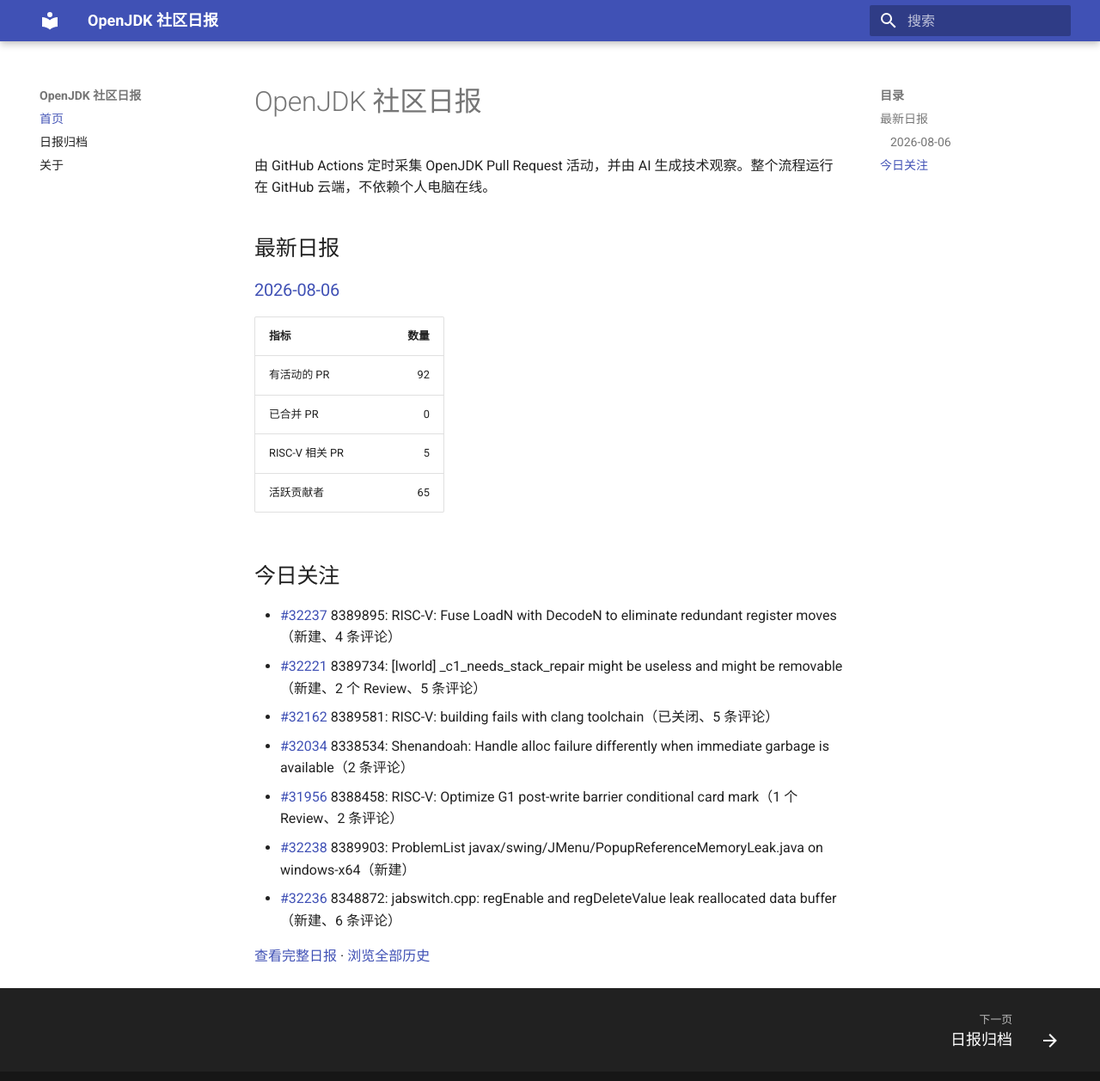
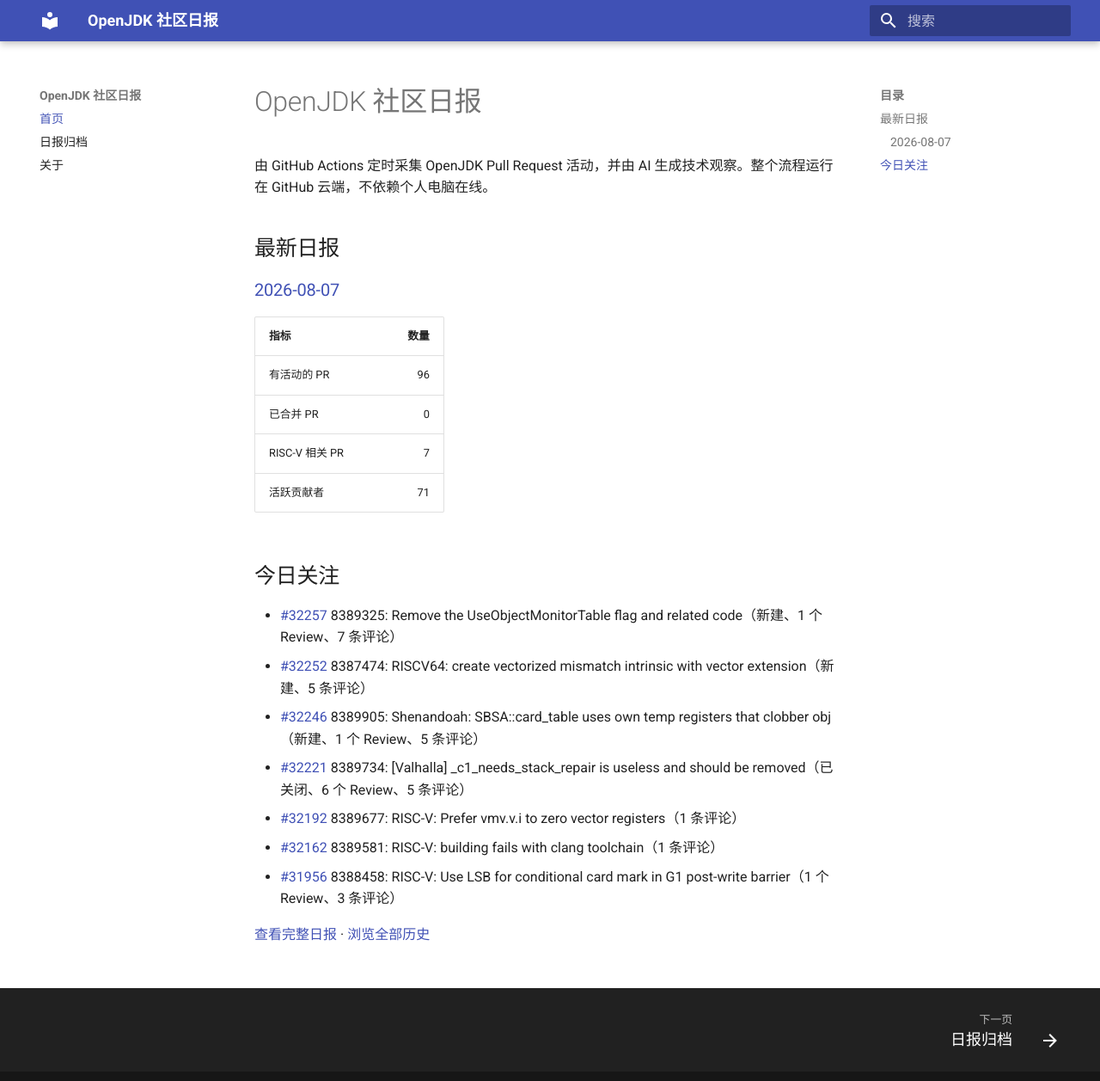
Before and after one commit to DingliZhang/openjdk-daily, an MkDocs documentation site: the page built from docs/index.md, in a window 1280 px wide and 1270 px high. Shown: the top 1257 px of the window at 86% size. Built offline with MkDocs 1.6.1 and Material for MkDocs 9.7.7, drawn with Linux system fonts in a browser that asks for light colours.

Commit message:
report: add OpenJDK daily report

```diff
--- a/docs/index.md
+++ b/docs/index.md
@@ -4,23 +4,23 @@
 
 ## 最新日报
 
-### [2026-08-06](reports/2026/2026-08-06.md)
+### [2026-08-07](reports/2026/2026-08-07.md)
 
 | 指标 | 数量 |
 |---|---:|
-| 有活动的 PR | 92 |
+| 有活动的 PR | 96 |
 | 已合并 PR | 0 |
-| RISC-V 相关 PR | 5 |
-| 活跃贡献者 | 65 |
+| RISC-V 相关 PR | 7 |
+| 活跃贡献者 | 71 |
 
 ## 今日关注
 
-- [#32237](https://github.com/openjdk/jdk/pull/32237) 8389895: RISC-V: Fuse LoadN with DecodeN to eliminate redundant register moves（新建、4 条评论）
-- [#32221](https://github.com/openjdk/jdk/pull/32221) 8389734: [lworld] _c1_needs_stack_repair might be useless and might be removable（新建、2 个 Review、5 条评论）
-- [#32162](https://github.com/openjdk/jdk/pull/32162) 8389581: RISC-V: building fails with clang toolchain（已关闭、5 条评论）
-- [#32034](https://github.com/openjdk/jdk/pull/32034) 8338534: Shenandoah: Handle alloc failure differently when immediate garbage is available（2 条评论）
-- [#31956](https://github.com/openjdk/jdk/pull/31956) 8388458: RISC-V: Optimize G1 post-write barrier conditional card mark（1 个 Review、2 条评论）
-- [#32238](https://github.com/openjdk/jdk/pull/32238) 8389903: ProblemList javax/swing/JMenu/PopupReferenceMemoryLeak.java on windows-x64（新建）
-- [#32236](https://github.com/openjdk/jdk/pull/32236) 8348872: jabswitch.cpp: regEnable and regDeleteValue leak reallocated data buffer（新建、6 条评论）
+- [#32257](https://github.com/openjdk/jdk/pull/32257) 8389325: Remove the UseObjectMonitorTable flag and related code（新建、1 个 Review、7 条评论）
+- [#32252](https://github.com/openjdk/jdk/pull/32252) 8387474: RISCV64: create vectorized mismatch intrinsic with vector extension（新建、5 条评论）
+- [#32246](https://github.com/openjdk/jdk/pull/32246) 8389905: Shenandoah: SBSA::card_table uses own temp registers that clobber obj（新建、1 个 Review、5 条评论）
+- [#32221](https://github.com/openjdk/jdk/pull/32221) 8389734: [Valhalla] _c1_needs_stack_repair is useless and should be removed（已关闭、6 个 Review、5 条评论）
+- [#32192](https://github.com/openjdk/jdk/pull/32192) 8389677: RISC-V: Prefer vmv.v.i to zero vector registers（1 条评论）
+- [#32162](https://github.com/openjdk/jdk/pull/32162) 8389581: RISC-V: building fails with clang toolchain（1 条评论）
+- [#31956](https://github.com/openjdk/jdk/pull/31956) 8388458: RISC-V: Use LSB for conditional card mark in G1 post-write barrier（1 个 Review、3 条评论）
 
-[查看完整日报](reports/2026/2026-08-06.md) · [浏览全部历史](reports/index.md)
+[查看完整日报](reports/2026/2026-08-07.md) · [浏览全部历史](reports/index.md)
```
Also changed, not shown: docs/reports/2026/2026-08-07.md (added, +214 -0 lines), docs/reports/index.md (+2 -1 lines), 2 other files.
